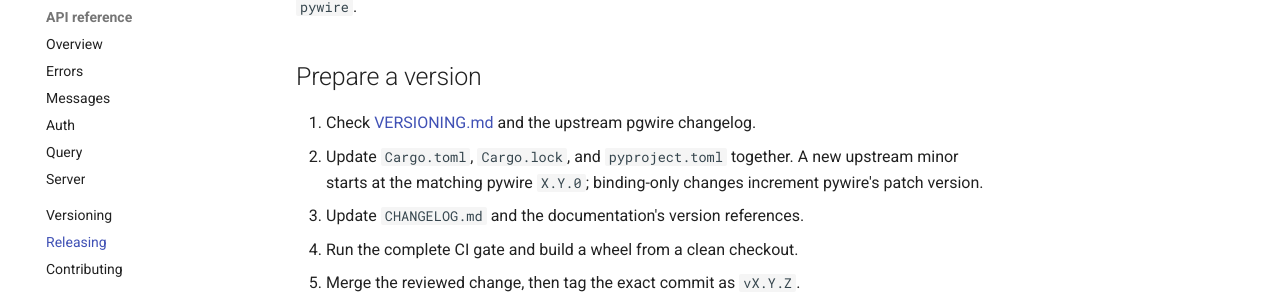
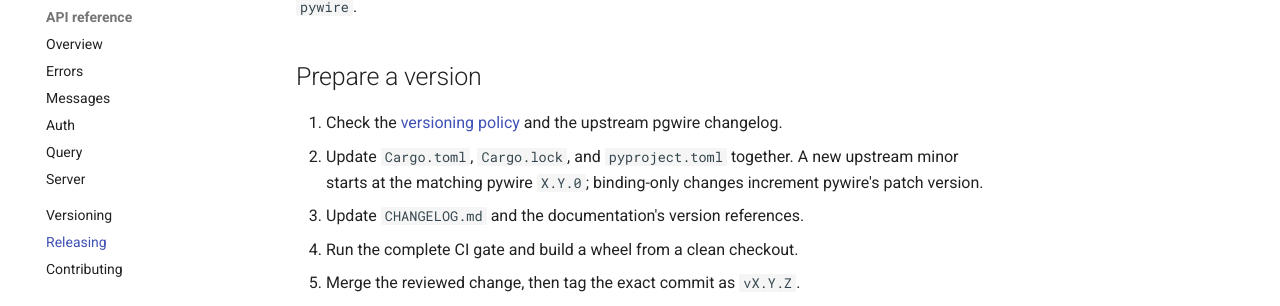
Before and after one commit to ryanwclark1/pywire, an MkDocs documentation site: the page built from docs/releasing.md, in a window 1280 px wide and 1027 px high. Shown: the part 237-543 px from the top of the window. Built offline with MkDocs 1.6.1 and Material for MkDocs 9.7.7, drawn with Linux system fonts in a browser that asks for light colours; comment, search, counter and statistics services are not loaded.

```diff
--- a/RELEASING.md
+++ b/RELEASING.md
@@ -6,7 +6,7 @@ package there or recommend `pip install pywire`.
 
 ## Prepare a version
 
-1. Check [VERSIONING.md](VERSIONING.md) and the upstream pgwire changelog.
+1. Check the [versioning policy](https://github.com/ryanwclark1/pywire/blob/main/VERSIONING.md) and the upstream pgwire changelog.
 2. Update `Cargo.toml`, `Cargo.lock`, and `pyproject.toml` together. A new
    upstream minor starts at the matching pywire `X.Y.0`; binding-only changes
    increment pywire's patch version.
```
Also changed, not shown: 1 other file.
